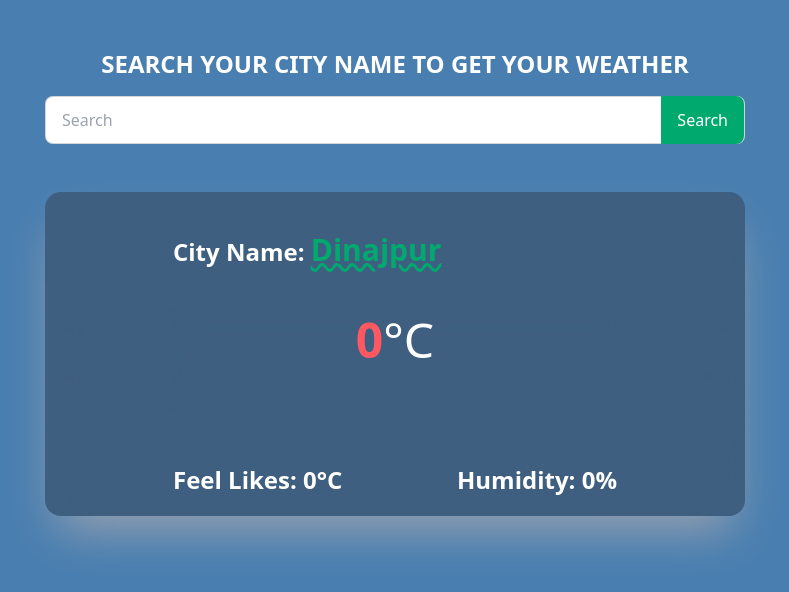
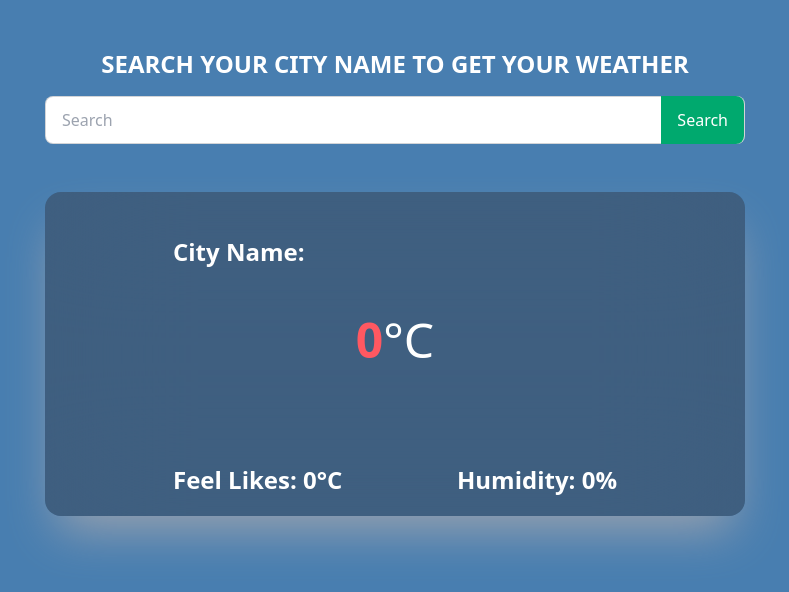
Before and after one commit to rejaul48/simple-weather-app, a plain HTML site: page index.html in a window 1280 px wide. Shown: the whole page, without its empty margins (245-1034 px from the left). Drawn offline with nearby package versions, Linux system fonts and the light colour scheme.

Commit message:
remove static city name

```diff
--- a/index.html
+++ b/index.html
@@ -27,7 +27,7 @@
 
         <div class="weather_card bg-gray-700 rounded-2xl shadow-2xl shadow-gray-400 text-white  py-5 px-32 backdrop-blur-3xl bg-opacity-50 mt-12">
 
-            <h2 class="mt-5 text-2xl font-semibold">City Name: <span class="font-bold text-success text-3xl underline decoration-wavy" id="usersCityName">Dinajpur</span></h2>
+            <h2 class="mt-5 text-2xl font-semibold">City Name: <span class="font-bold text-success text-3xl underline decoration-wavy" id="usersCityName"></span></h2>
             <h1 class="mt-12 text-center text-5xl"> <span class="font-bold text-error" id="temperature">0</span>°C</h1>
             <div class="flex items-center justify-between mt-20">
                 <h2 class="mt-5 text-2xl font-semibold">Feel Likes: <span class="text-2xl font-bold"
```
